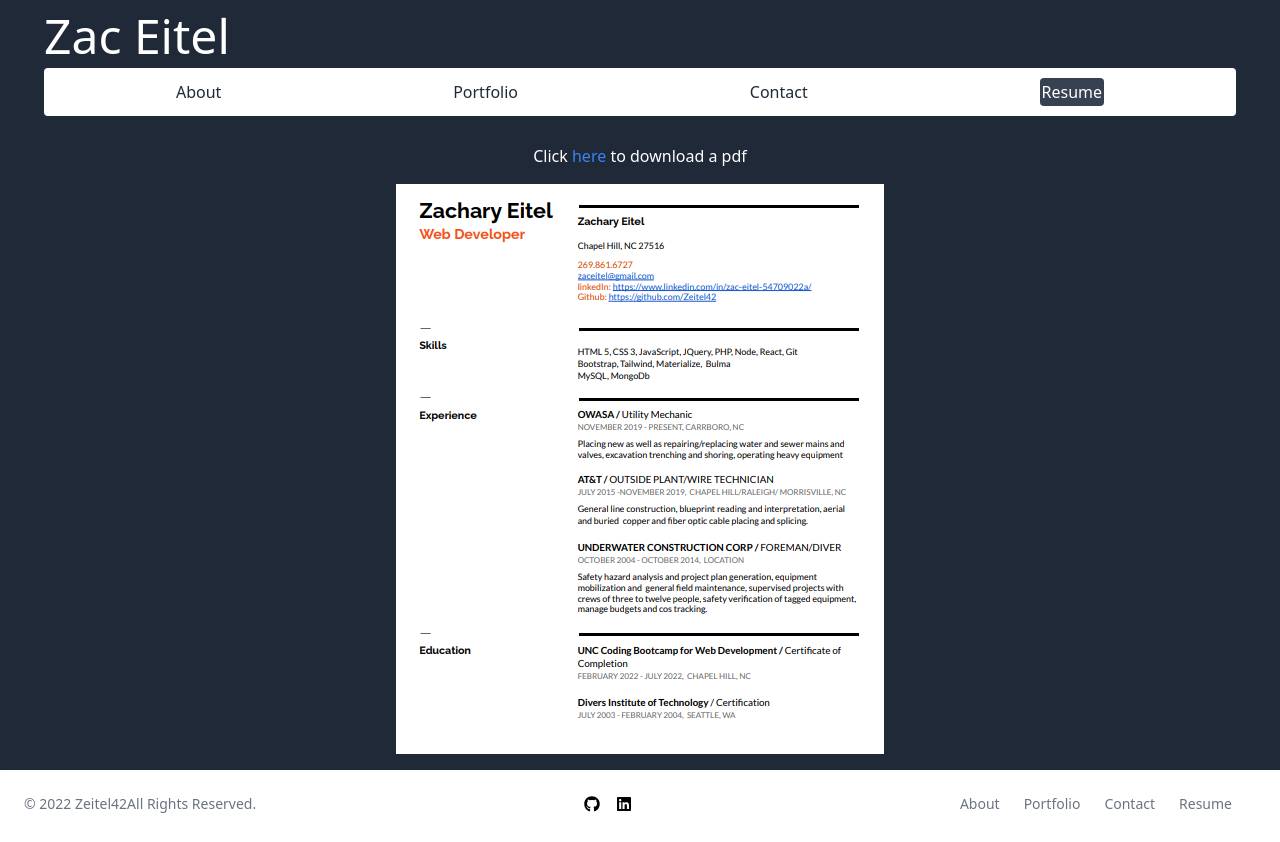
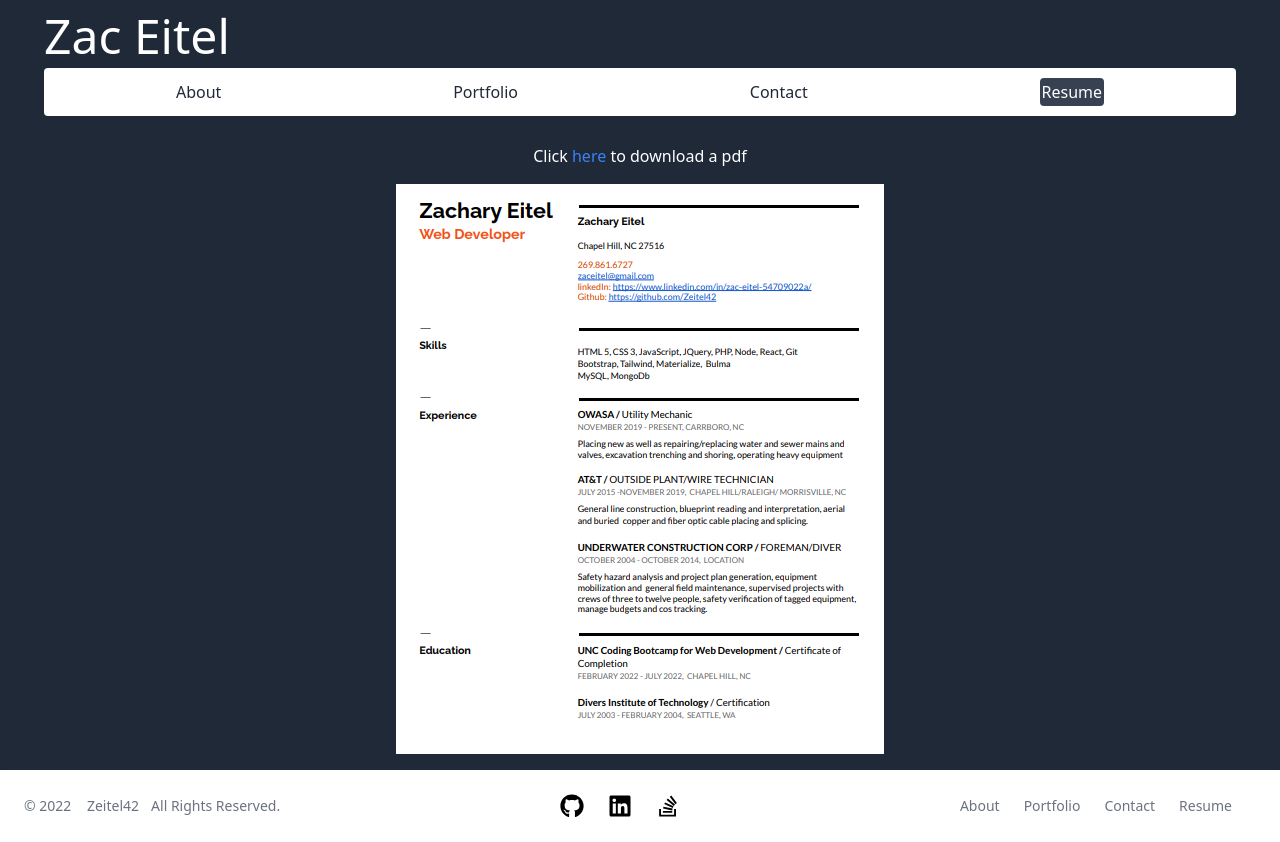
Before and after one commit to Zeitel42/Ze-React-Portfolio, a React (Create React App) app: page /Resume in a window 1280 px wide. Built offline with nearby package versions, Linux system fonts and the light colour scheme.

Commit message:
added SO icon/made icons larger

```diff
--- a/src/components/Footer/index.js
+++ b/src/components/Footer/index.js
@@ -1,6 +1,6 @@
 import React from "react";
 import { Link, useMatch, useResolvedPath } from "react-router-dom";
-import { FaGithub, FaLinkedin } from "react-icons/fa";
+import { FaGithub, FaLinkedin, FaStackOverflow } from "react-icons/fa";
 
 function Footer() {
   return (
@@ -8,25 +8,39 @@ function Footer() {
       <footer className="p-4 bg-white shadow md:flex md:items-center md:justify-between md:p-6 dark:bg-gray-800">
         <span className="text-sm text-gray-500 sm:text-center dark:text-gray-400">
           © 2022{" "}
-          <a href="https://github.com/Zeitel42" className="hover:underline">
+          <a href="https://github.com/Zeitel42" className="px-3">
             Zeitel42
           </a>
           All Rights Reserved.
         </span>
+
         <div className="flex flex-row">
-          <a href="https://github.com/Zeitel42" className="px-2">
-            <FaGithub />
+          <a
+            href="https://github.com/Zeitel42"
+            target="_blank"
+            className="px-3"
+          >
+            <FaGithub className="w-6 h-6" />
           </a>
           <a
             href="https://www.linkedin.com/in/zac-eitel-54709022a/"
-            className="px-2"
+            target="_blank"
+            className="px-3"
           >
-            <FaLinkedin />
+            <FaLinkedin className="w-6 h-6" />
+          </a>
+          <a
+            href="https://stackoverflow.com/users/9383363/zeitel42"
+            target="_blank"
+            className="px-3"
+          >
+            <FaStackOverflow className="w-6 h-6" />
           </a>
         </div>
+
         <ul className="flex flex-wrap items-center mt-3 text-sm text-gray-500 dark:text-gray-400 sm:mt-0">
           <li>
-            <Link to="/About" className="mr-4 hover:underline md:mr-6 ">
+            <Link to="/About" className="mr-4 hover:underline md:mr-6">
               About
             </Link>
           </li>
```
